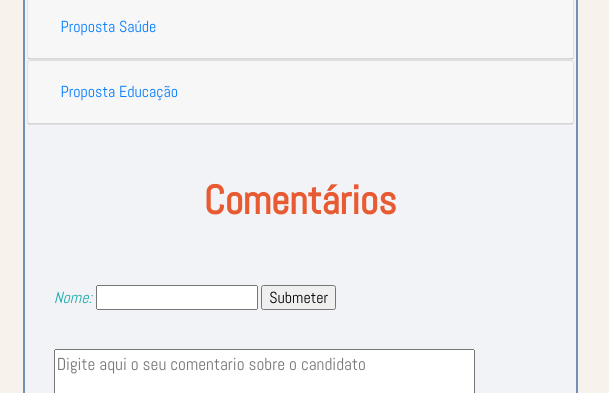
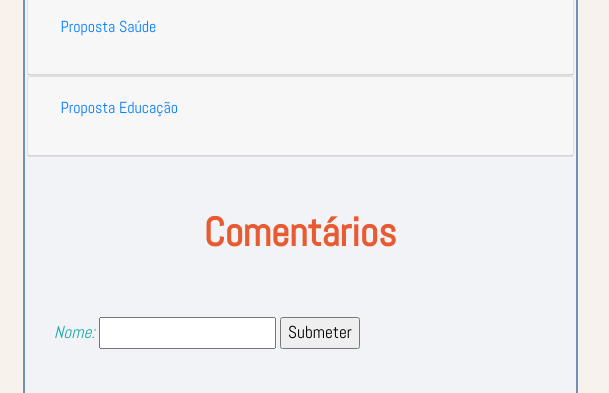
Before and after one commit to gabsperandeo/trabalho_ihc, a plain HTML site: page joao.html in a window 1280 px wide. Shown: the part 1288-1681 px from the top of the page, 454-1063 px from the left. Drawn offline with nearby package versions, Linux system fonts and the light colour scheme.

Commit message:
Update joao.html

```diff
--- a/joao.html
+++ b/joao.html
@@ -180,13 +180,13 @@
                     <div id="accordion9">
                         <div class="card">
                             <div class="card-header" id="headingOne9">
-                                <h5 class="mb-0">
+                                <p>
                                     <button class="btn btn-link" data-toggle="collapse"
                                         data-target="#collapseOne9" aria-expanded="true"
                                         aria-controls="collapseOne">
                                         Proposta Saúde
                                     </button>
-                                </h5>
+                                </p>
                             </div>
 
                             <div id="collapseOne9" class="collapse" aria-labelledby="headingOne"
@@ -228,13 +228,13 @@
                         </div>
                         <div class="card">
                             <div class="card-header" id="headingTwo9">
-                                <h5 class="mb-0">
+                                <p>
                                     <button class="btn btn-link collapsed"
                                         data-toggle="collapse" data-target="#collapseTwo9"
                                         aria-expanded="false" aria-controls="collapseTwo9">
                                         Proposta Educação
                                     </button>
-                                </h5>
+                                </p>
                             </div>
                             <div id="collapseTwo9" class="collapse" aria-labelledby="headingTwo"
                                 data-parent="#accordion9">
@@ -289,11 +289,11 @@
 
                     <div id="recebe_comentarios"></div>
                         <form id="form" action="?">
-                            <h6>
+                            <p>
                                 <label for="nome"><i>Nome: </i></label>
                                 <input type="text" id="nome" name="nome" />
                                 <input type="button" value="Submeter" onclick="adicionarTexto()" />
-                            </h6>
+                            </p>
                         </form>
                         <br />
                         <textarea id="textbox" rows="6" cols="50"
```
